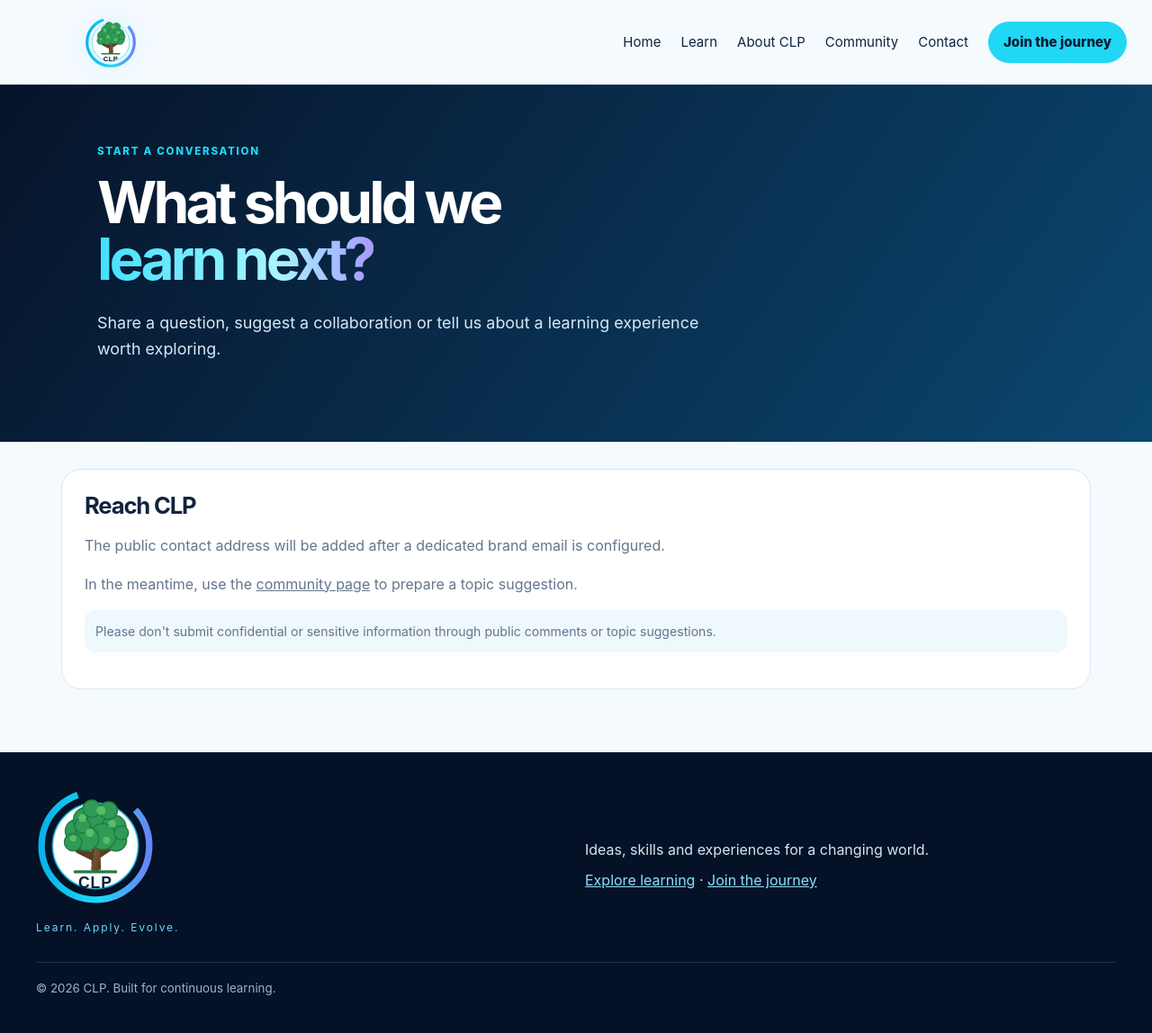
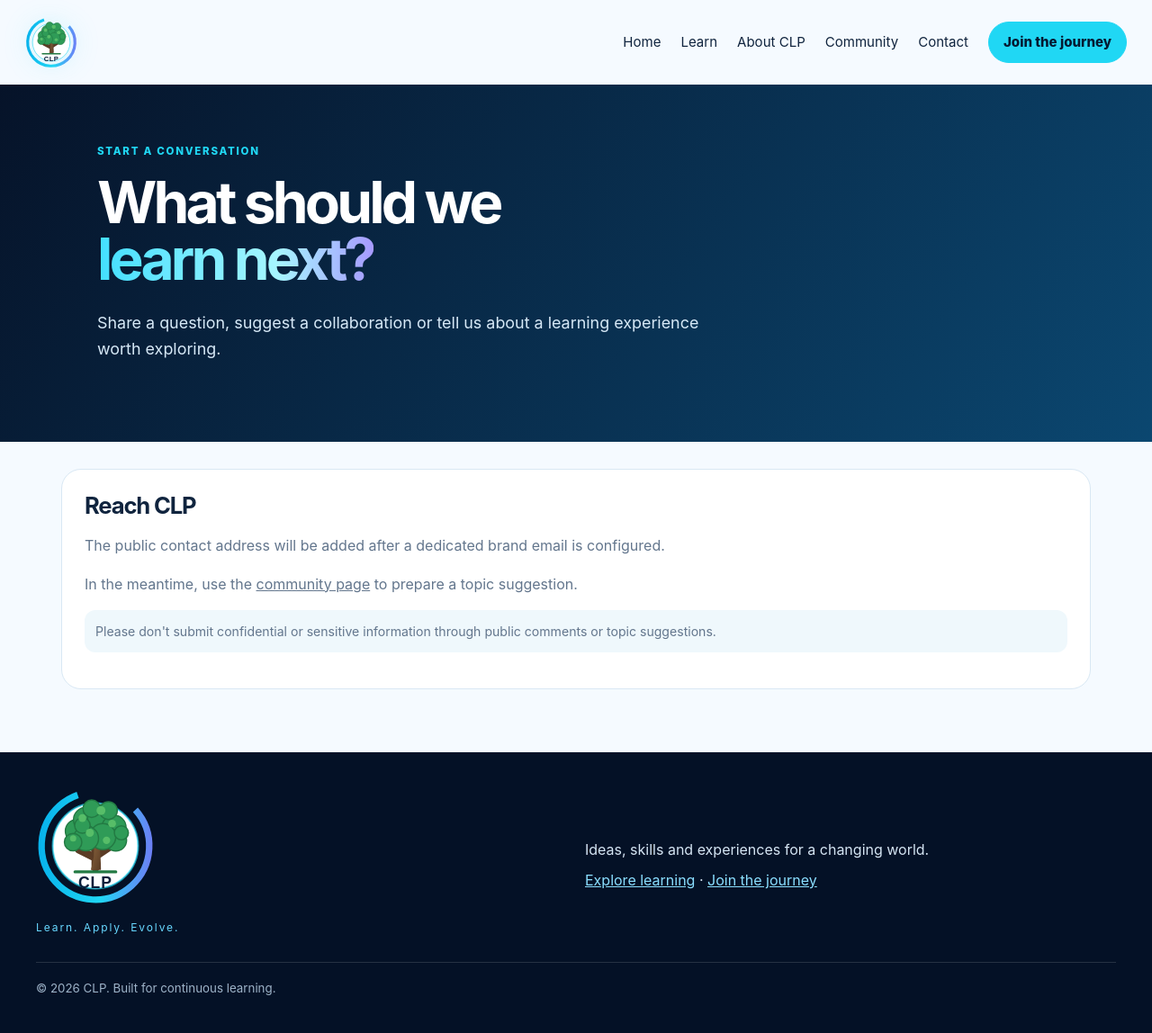
Before and after one commit to sanjeevkshu/clp, a Jekyll site: the page built from contact.md, in a window 1280 px wide. Shown: the whole page at 90% size. Built offline with Jekyll 4.4.1, drawn with Linux system fonts in a browser that asks for light colours.

Commit message:
Brand: use emblem-only CLP mark in site header

```diff
--- a/_includes/header.html
+++ b/_includes/header.html
@@ -1 +1 @@
-<header class="site-header"><a class="brand" href="{{ '/' | relative_url }}" aria-label="CLP home"><img src="{% if page.url == '/' %}{{ '/assets/images/clp-mark.svg' | relative_url }}{% else %}{{ '/assets/images/clp-logo.svg' | relative_url }}{% endif %}" alt="{% if page.url == '/' %}CLP{% else %}CLP — Continuous Learning & Progressive Evolution{% endif %}" width="{% if page.url == '/' %}58{% else %}190{% endif %}" height="58"></a><button class="nav-toggle" type="button" aria-expanded="false" aria-controls="site-nav">Menu</button><nav id="site-nav" class="site-nav" aria-label="Main navigation"><a href="{{ '/' | relative_url }}">Home</a><a href="{{ '/learn/' | relative_url }}">Learn</a><a href="{{ '/about/' | relative_url }}">About CLP</a><a href="{{ '/community/' | relative_url }}">Community</a><a href="{{ '/contact/' | relative_url }}">Contact</a><a class="button button-small" href="{{ '/community/' | relative_url }}">Join the journey</a></nav></header>
+<header class="site-header"><a class="brand" href="{{ '/' | relative_url }}" aria-label="CLP home"><img src="{{ '/assets/images/clp-mark.svg' | relative_url }}" alt="CLP Kalpavriksha emblem" width="58" height="58"></a><button class="nav-toggle" type="button" aria-expanded="false" aria-controls="site-nav">Menu</button><nav id="site-nav" class="site-nav" aria-label="Main navigation"><a href="{{ '/' | relative_url }}">Home</a><a href="{{ '/learn/' | relative_url }}">Learn</a><a href="{{ '/about/' | relative_url }}">About CLP</a><a href="{{ '/community/' | relative_url }}">Community</a><a href="{{ '/contact/' | relative_url }}">Contact</a><a class="button button-small" href="{{ '/community/' | relative_url }}">Join the journey</a></nav></header>
```
